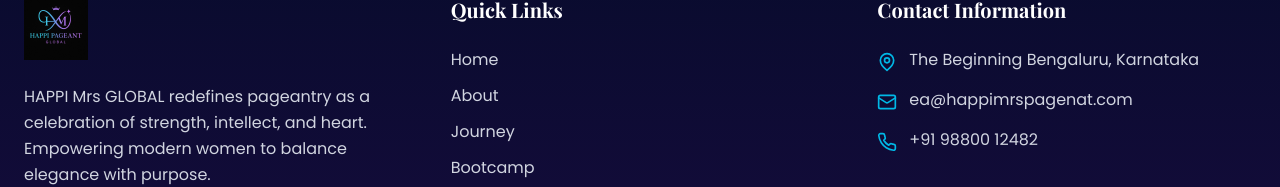
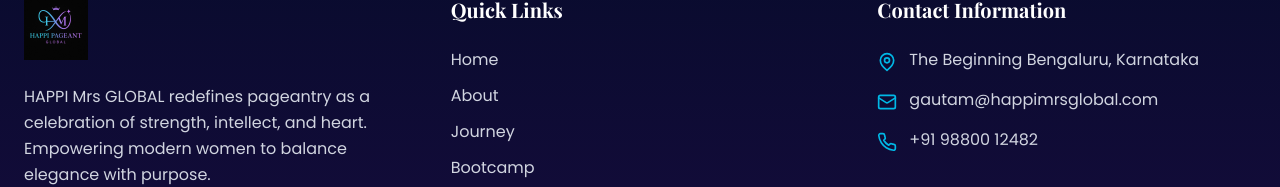
Before and after one commit to Indumathisivakumar/happi-pageant--mrs-site, a React (Vite) app: page / in a window 1280 px wide. Shown: the part 7834-8021 px from the top of the page. Built offline with nearby package versions, Linux system fonts and the light colour scheme.

Commit message:
Updated Footer.tsx

```diff
--- a/src/components/Footer.tsx
+++ b/src/components/Footer.tsx
@@ -82,7 +82,7 @@
                   href="mailto:ea@happimisspagenat.com"
                   className="text-[#D1D5E0] hover:text-[#00B8E6] transition-colors"
                 >
-                  ea@happimrspagenat.com
+                  gautam@happimrsglobal.com
                 </a>
               </div>
               <div className="flex items-start space-x-3">
```
